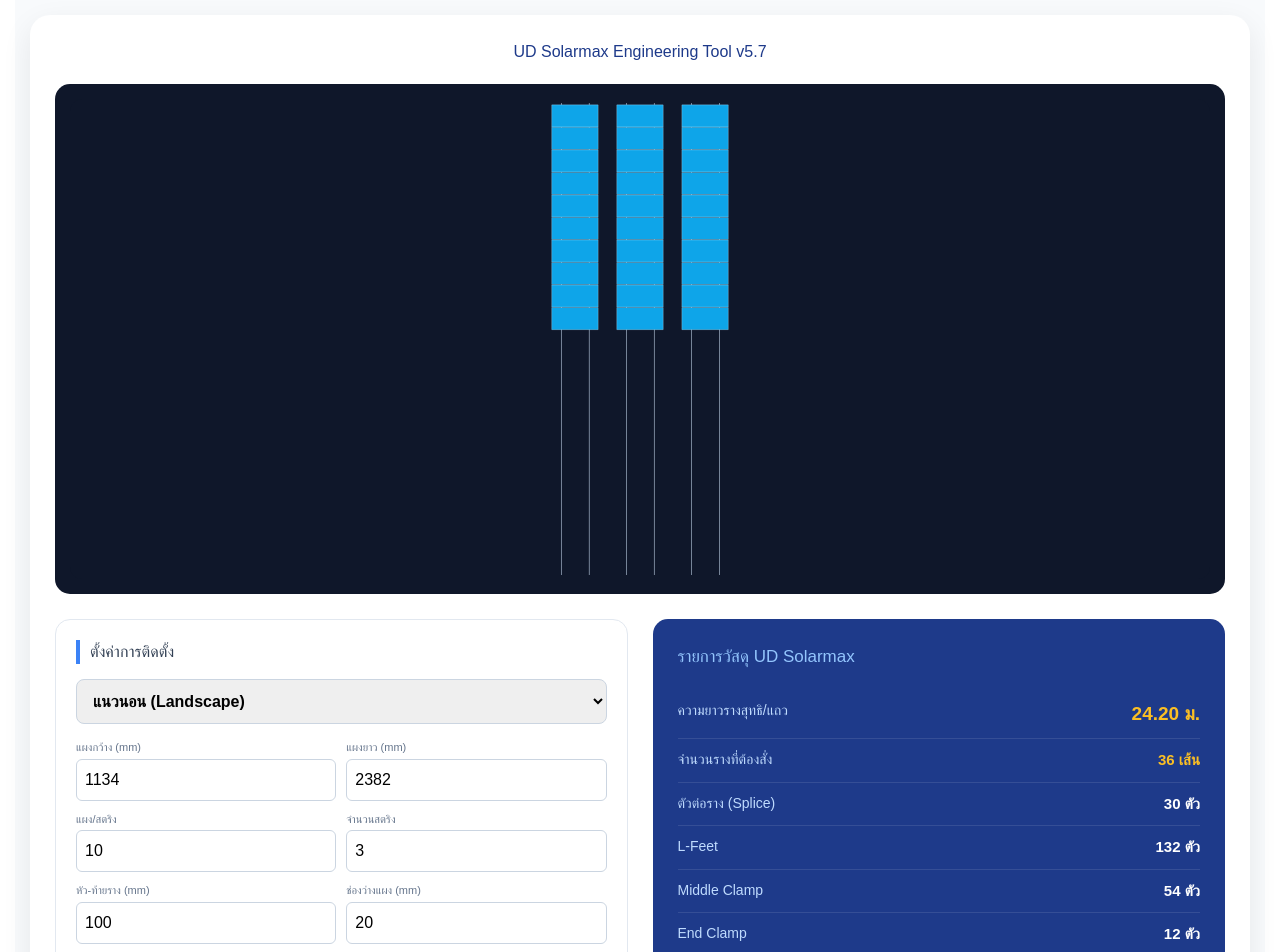
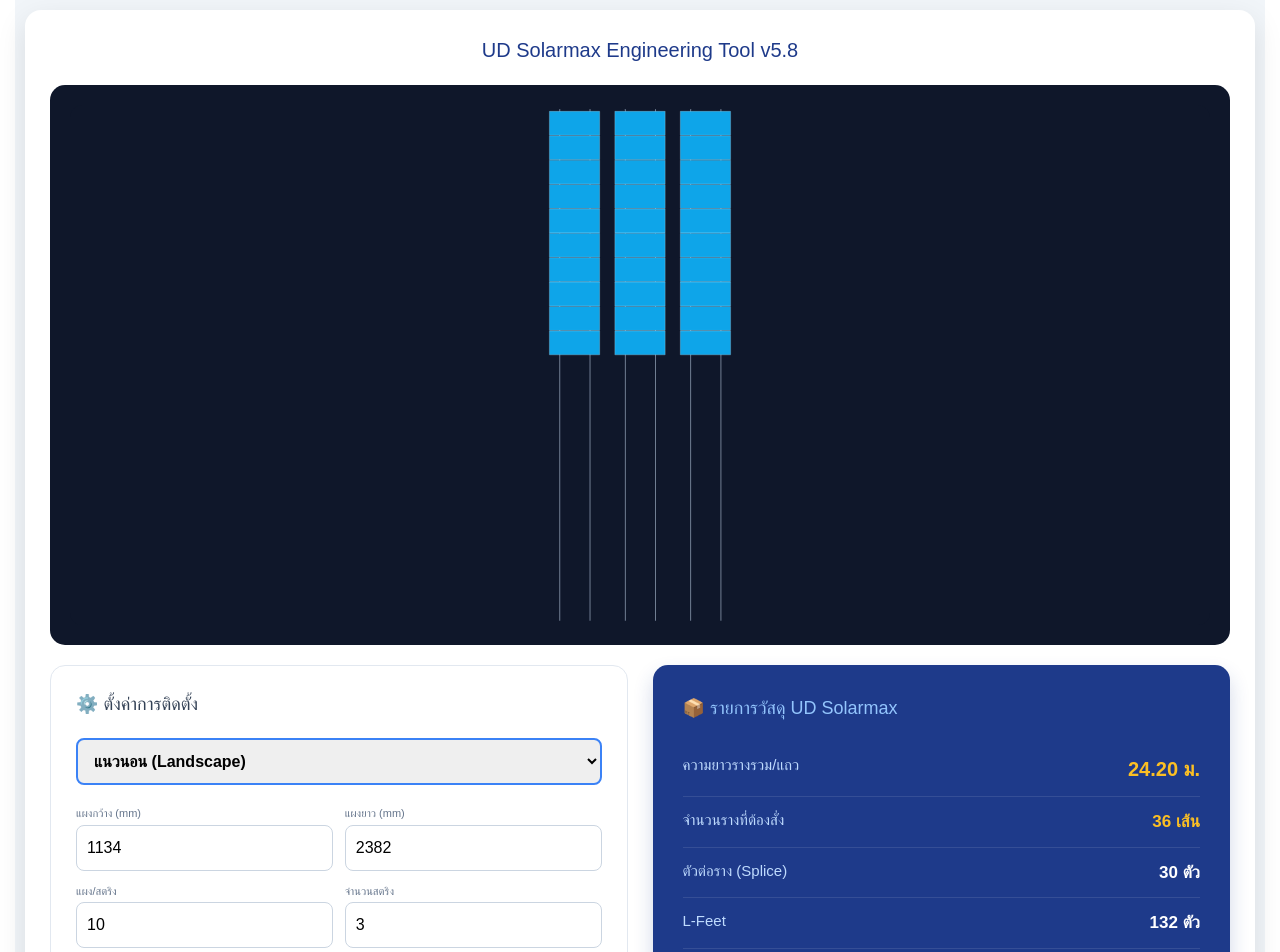
Before and after one commit to udsolarmax/udsolarmax_pv_calulation, a React (Create React App) app: page / in a window 1280 px wide. Shown: the top 952 px of the page. Built offline with nearby package versions, Linux system fonts and the light colour scheme.

Commit message:
Update App.js

```diff
--- a/src/App.js
+++ b/src/App.js
@@ -21,14 +21,12 @@
     panelTotalDim: 0
   });
 
-  // --- 1. ตรรกะวิศวกรรม: กำหนดขนาดตามแนวราง (Unified Logic) ---
+  // กำหนดขนาดตามแนวรางจริง
   const dimAlongRail = panelOrientation === 'vertical' ? panelWidth : panelLength;
   const dimAcrossRail = panelOrientation === 'vertical' ? panelLength : panelWidth;
 
   useEffect(() => {
-    // คำนวณความยาวแผงรวมทั้งหมด
     const panelsTotalMM = (panelCountPerString * dimAlongRail) + ((panelCountPerString - 1) * midClampSpace);
-    // ความยาวรางจริง = แผงรวม + (Overhang x 2)
     const rowLenMM = panelsTotalMM + (2 * overhang);
 
     const railsPerSide = Math.ceil(rowLenMM / railLength);
@@ -52,21 +50,19 @@
     const railLenMM = panelsTotalMM + (2 * overhang);
 
     if (panelOrientation === 'vertical') {
-      // --- การแสดงผลแนวตั้ง (Portrait) ---
       const viewW = railLenMM + 400;
       const viewH = (dimAcrossRail * stringCount) + (stringCount * 400);
 
       return (
-        <svg viewBox={`-200 -200 ${viewW} ${viewH}`} style={{ width: '100%', maxHeight: '60vh', background: '#0f172a', borderRadius: '12px' }}>
+        <svg viewBox={`-200 -200 ${viewW} ${viewH}`} style={{ width: '100%', maxHeight: '65vh', background: '#0f172a', borderRadius: '12px' }}>
           {Array.from({ length: stringCount }).map((_, sIdx) => {
             const yOff = sIdx * (dimAcrossRail + 400);
             return (
               <g key={sIdx}>
-                {/* รางหยุดที่ความยาว railLenMM พอดี */}
                 <rect x="0" y={yOff + dimAcrossRail * 0.25} width={railLenMM} height="30" fill="#94a3b8" rx="5" />
                 <rect x="0" y={yOff + dimAcrossRail * 0.75} width={railLenMM} height="30" fill="#94a3b8" rx="5" />
                 {Array.from({ length: panelCountPerString }).map((_, pIdx) => (
-                  <rect key={pIdx} x={overhang + (pIdx * (dimAlongRail + midClampSpace))} y={yOff} width={dimAlongRail} height={dimAcrossRail} fill="#1e293b" stroke="#38bdf8" strokeWidth="10" rx="5" />
+                  <rect key={pIdx} x={overhang + (pIdx * (dimAlongRail + midClampSpace))} y={yOff} width={dimAlongRail} height={dimAcrossRail} fill="#1e293b" stroke="#38bdf8" strokeWidth="8" rx="5" />
                 ))}
               </g>
             );
@@ -74,20 +70,20 @@
         </svg>
       );
     } else {
-      // --- การแสดงผลแนวนอน (Landscape) แก้ไขพิกัดใหม่ทั้งหมด ---
-      const stringGap = dimAlongRail * 0.4;
+      // --- แก้ไขจุดที่มีปัญหาในรูปภาพล่าสุด (Landscape) ---
+      const stringGap = dimAlongRail * 0.3;
       const viewW = (dimAlongRail * stringCount) + ((stringCount - 1) * stringGap) + 400;
       const viewH = railLenMM + 400;
 
       return (
-        <svg viewBox={`-200 -200 ${viewW} ${viewH}`} style={{ width: '100%', maxHeight: '60vh', background: '#0f172a', borderRadius: '12px' }}>
+        <svg viewBox={`-200 -200 ${viewW} ${viewH}`} style={{ width: '100%', maxHeight: '65vh', background: '#0f172a', borderRadius: '12px' }}>
           {Array.from({ length: stringCount }).map((_, sIdx) => {
             const xOff = sIdx * (dimAlongRail + stringGap);
             return (
               <g key={sIdx}>
-                {/* แก้ไข: รางต้องเริ่มต้นที่ y=0 และสูงเท่ากับ railLenMM (รวม overhang แล้ว) */}
-                <rect x={xOff + dimAlongRail * 0.2} y="0" width="40" height={railLenMM} fill="#94a3b8" rx="10" />
-                <rect x={xOff + dimAlongRail * 0.8} y="0" width="40" height={railLenMM} fill="#94a3b8" rx="10" />
+                {/* แก้ไขตำแหน่งราง: เริ่มที่ y=0 และยาวเท่ากับความยาวรางที่คำนวณจริงเท่านั้น */}
+                <rect x={xOff + dimAlongRail * 0.2} y="0" width="35" height={railLenMM} fill="#94a3b8" rx="10" />
+                <rect x={xOff + dimAlongRail * 0.8} y="0" width="35" height={railLenMM} fill="#94a3b8" rx="10" />
 
                 {Array.from({ length: panelCountPerString }).map((_, pIdx) => (
                   <rect
@@ -98,7 +94,7 @@
                     height={dimAcrossRail}
                     fill="#0ea5e9"
                     stroke="#fff"
-                    strokeWidth="12"
+                    strokeWidth="10"
                     rx="5"
                   />
                 ))}
@@ -111,23 +107,22 @@
   };
 
   return (
-    <div style={{ padding: "15px", maxWidth: "1250px", margin: "0 auto", fontFamily: "sans-serif", backgroundColor: "#f8fafc", minHeight: "100vh" }}>
-      <div style={{ backgroundColor: "white", borderRadius: "20px", boxShadow: "0 10px 30px rgba(0,0,0,0.08)", padding: "25px" }}>
-        <h2 style={{ color: "#1e3a8a", textAlign: "center", marginBottom: "20px" }}>UD Solarmax Engineering Tool v5.7</h2>
+    <div style={{ padding: "10px", maxWidth: "1250px", margin: "0 auto", fontFamily: "sans-serif", backgroundColor: "#f1f5f9", minHeight: "100vh" }}>
+      <div style={{ backgroundColor: "white", borderRadius: "16px", boxShadow: "0 10px 30px rgba(0,0,0,0.1)", padding: "25px" }}>
+        <h1 style={{ color: "#1e3a8a", textAlign: "center", marginBottom: "20px", fontSize: "20px" }}>UD Solarmax Engineering Tool v5.8</h1>
 
-        <div style={{ marginBottom: "25px", background: '#0f172a', padding: '15px', borderRadius: '15px', display: 'flex', justifyContent: 'center' }}>
+        <div style={{ marginBottom: "20px", display: 'flex', justifyContent: 'center', background: '#0f172a', padding: '20px', borderRadius: '15px' }}>
              {renderVisualizer()}
         </div>
 
-        <div style={{ display: "grid", gridTemplateColumns: "repeat(auto-fit, minmax(350px, 1fr))", gap: "25px" }}>
-          {/* ข้อมูลนำเข้า */}
-          <div style={{ background: "#ffffff", padding: "20px", borderRadius: "15px", border: "1px solid #e2e8f0" }}>
-            <h3 style={{ fontSize: "16px", color: "#334155", marginBottom: "15px", borderLeft: "4px solid #3b82f6", paddingLeft: "10px" }}>ตั้งค่าการติดตั้ง</h3>
-            <select value={panelOrientation} onChange={(e) => setPanelOrientation(e.target.value)} style={{ width: "100%", padding: "12px", marginBottom: "15px", borderRadius: "8px", border: "1px solid #cbd5e1", fontWeight: "bold" }}>
+        <div style={{ display: "grid", gridTemplateColumns: "repeat(auto-fit, minmax(320px, 1fr))", gap: "25px" }}>
+          <div style={{ background: "#ffffff", padding: "25px", borderRadius: "15px", border: "1px solid #e2e8f0" }}>
+            <h3 style={{ marginBottom: "20px", fontSize: "18px", color: "#334155" }}>⚙️ ตั้งค่าการติดตั้ง</h3>
+            <select value={panelOrientation} onChange={(e) => setPanelOrientation(e.target.value)} style={{ width: "100%", padding: "12px", marginBottom: "20px", borderRadius: "8px", border: "2px solid #3b82f6", fontWeight: "bold" }}>
               <option value="horizontal">แนวนอน (Landscape)</option>
               <option value="vertical">แนวตั้ง (Portrait)</option>
             </select>
-            <div style={{ display: "grid", gridTemplateColumns: "1fr 1fr", gap: "10px" }}>
+            <div style={{ display: "grid", gridTemplateColumns: "1fr 1fr", gap: "12px" }}>
               <InputBlock label="แผงกว้าง (mm)" value={panelWidth} onChange={setPanelWidth} />
               <InputBlock label="แผงยาว (mm)" value={panelLength} onChange={setPanelLength} />
               <InputBlock label="แผง/สตริง" value={panelCountPerString} onChange={setPanelCountPerString} />
@@ -139,20 +134,19 @@
             </div>
           </div>
 
-          {/* สรุปรายการวัสดุ */}
-          <div style={{ background: "#1e3a8a", color: "white", padding: "25px", borderRadius: "15px" }}>
-            <h3 style={{ color: "#93c5fd", marginBottom: "20px", fontSize: "17px" }}>รายการวัสดุ UD Solarmax</h3>
-            <ResultRow label="ความยาวรางสุทธิ/แถว" value={`${results.totalRailLength} ม.`} highlight />
+          <div style={{ background: "#1e3a8a", color: "white", padding: "30px", borderRadius: "15px", boxShadow: "0 10px 20px rgba(30, 58, 138, 0.2)" }}>
+            <h3 style={{ color: "#93c5fd", marginBottom: "20px", fontSize: "18px" }}>📦 รายการวัสดุ UD Solarmax</h3>
+            <ResultRow label="ความยาวรางรวม/แถว" value={`${results.totalRailLength} ม.`} highlight />
             <ResultRow label="จำนวนรางที่ต้องสั่ง" value={`${results.totalRailsNeeded} เส้น`} highlightColor="#fbbf24" />
             <ResultRow label="ตัวต่อราง (Splice)" value={`${results.splices} ตัว`} />
             <ResultRow label="L-Feet" value={`${results.lFeetCount} ตัว`} />
             <ResultRow label="Middle Clamp" value={`${results.midClamps} ตัว`} />
             <ResultRow label="End Clamp" value={`${results.endClamps} ตัว`} />
             <button onClick={() => {
-              const text = `☀️ UD Solarmax Summary\nสตริง: ${stringCount}\nรางรวม: ${results.totalRailsNeeded} เส้น\nL-Feet: ${results.lFeetCount} ตัว`;
+              const text = `☀️ UD Solarmax: ${stringCount} สตริง, รางรวม ${results.totalRailsNeeded} เส้น, L-Feet ${results.lFeetCount} ตัว`;
               navigator.clipboard.writeText(text);
-              alert("คัดลอกสรุปรายการแล้ว");
-            }} style={{ width: "100%", marginTop: "20px", padding: "15px", background: "#10b981", color: "white", border: "none", borderRadius: "10px", fontWeight: "bold", cursor: "pointer" }}>คัดลอกสรุปข้อมูล</button>
+              alert("คัดลอกข้อมูลเรียบร้อย!");
+            }} style={{ width: "100%", marginTop: "20px", padding: "15px", background: "#10b981", color: "white", border: "none", borderRadius: "10px", fontWeight: "bold", cursor: "pointer", fontSize: "16px" }}>📋 คัดลอกส่ง Line</button>
           </div>
         </div>
       </div>
@@ -163,13 +157,13 @@
 const InputBlock = ({ label, value, onChange }) => (
   <div>
     <label style={{ display: "block", fontSize: "11px", color: "#64748b", marginBottom: "3px" }}>{label}</label>
-    <input type="number" value={value} onChange={e => onChange(Number(e.target.value))} style={{ width: "100%", padding: "8px", border: "1px solid #cbd5e1", borderRadius: "6px" }} />
+    <input type="number" value={value} onChange={e => onChange(Number(e.target.value))} style={{ width: "100%", padding: "10px", border: "1px solid #cbd5e1", borderRadius: "8px" }} />
   </div>
 );
 
 const ResultRow = ({ label, value, highlight, highlightColor = "white" }) => (
-  <div style={{ display: "flex", justifyContent: "space-between", padding: "10px 0", borderBottom: "1px solid rgba(255,255,255,0.1)" }}>
-    <span style={{ fontSize: "14px", color: "#bfdbfe" }}>{label}</span>
-    <span style={{ fontWeight: "bold", fontSize: highlight ? "19px" : "15px", color: highlight ? "#fbbf24" : highlightColor }}>{value}</span>
+  <div style={{ display: "flex", justifyContent: "space-between", padding: "12px 0", borderBottom: "1px solid rgba(255,255,255,0.1)" }}>
+    <span style={{ fontSize: "15px", color: "#bfdbfe" }}>{label}</span>
+    <span style={{ fontWeight: "bold", fontSize: highlight ? "20px" : "17px", color: highlight ? "#fbbf24" : highlightColor }}>{value}</span>
   </div>
 );
```
